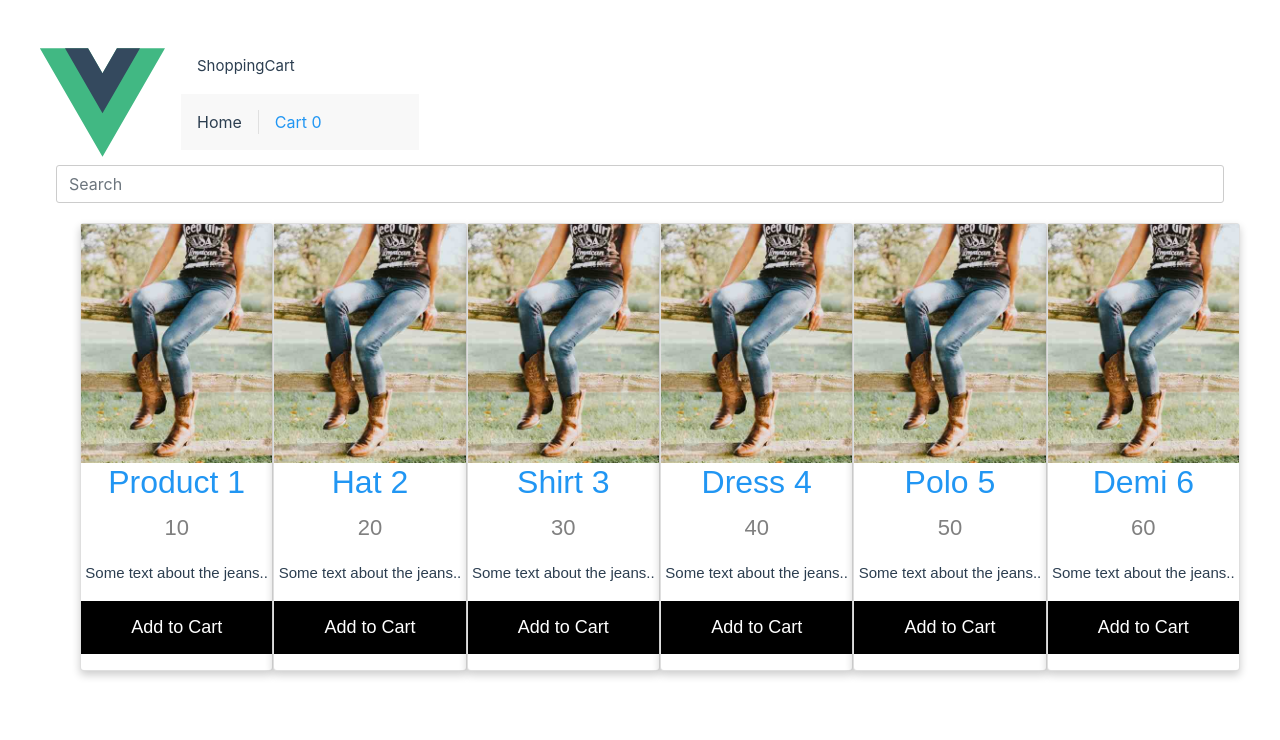
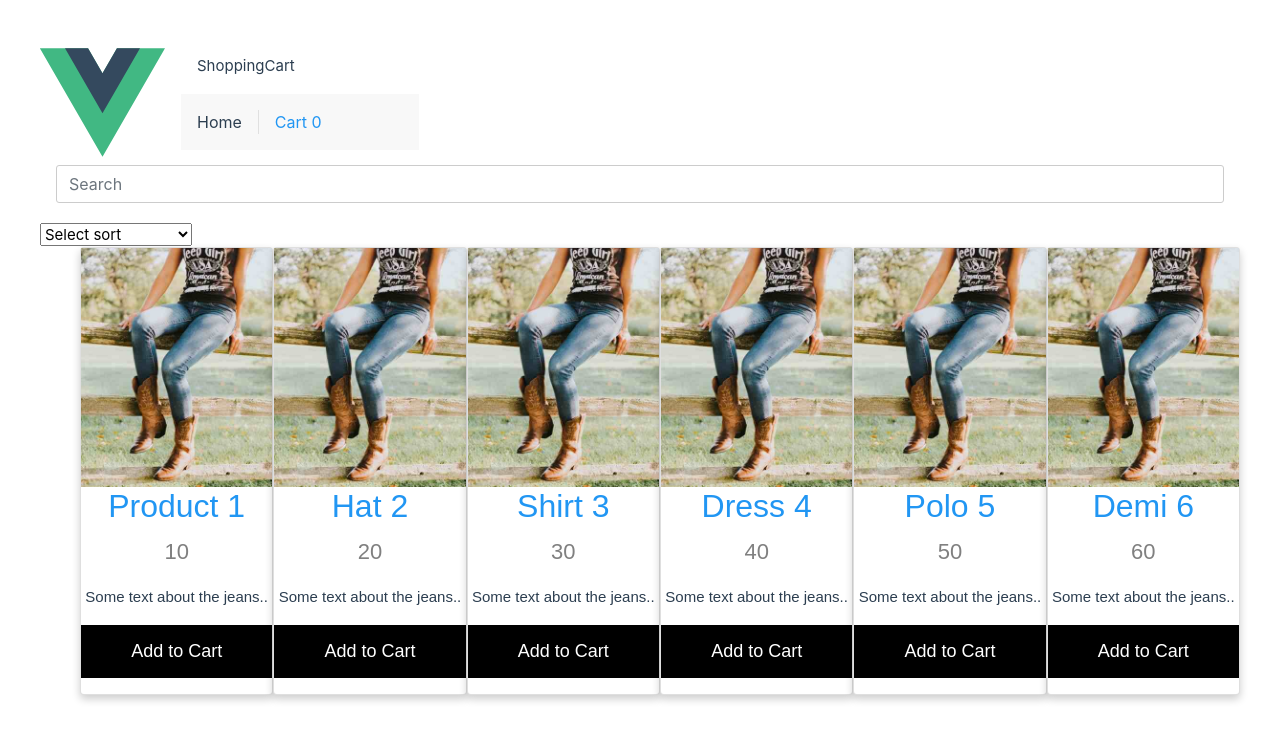
Before and after one commit to truong000/vue_ts_shop, a Vue app: page / in a window 1280 px wide. Shown: the top 740 px of the page. Built offline with nearby package versions, Linux system fonts and the light colour scheme; data requests are answered from the project's data file.

Commit message:
update function sort

```diff
--- a/src/components/ProductList.vue
+++ b/src/components/ProductList.vue
@@ -13,6 +13,22 @@ const { addProductToCart } = useCartStore()
 const isLoading = ref(true)
 const products = ref<Product[]>([])
 const itemSearch = ref('')
+const sortCriteria = ref('')
+
+const changeSort = (sriteria: string) => {
+  sortCriteria.value = sriteria
+}
+const sortedAndFilteredProducts = computed(() => {
+  let result = filteredProducts.value
+
+  if (sortCriteria.value === 'price-asc') {
+    result = result.slice().sort((a, b) => a.price - b.price)
+  } else if (sortCriteria.value === 'price-desc') {
+    result = result.slice().sort((a, b) => b.price - a.price)
+  }
+
+  return result
+})
 const callApiListProduct = async () => {
   try {
     const response = await axios.get(`http://localhost:3000/products`)
@@ -44,12 +60,18 @@ onMounted(async () => {
   <div class="form-group mx-sm-3 mb-2">
     <input type="text" class="form-control" placeholder="Search" v-model="itemSearch" />
   </div>
-
+  <div>
+    <select @change="changeSort($event.target.value)">
+      <option value="">Select sort</option>
+      <option value="price-asc">Price: Low to High</option>
+      <option value="price-desc">Price: High to Low</option>
+    </select>
+  </div>
   <Loading :is-loading="isLoading"></Loading>
   <div v-if="!isLoading">
     <div>
       <ul style="display: inline-flex">
-        <div v-for="item of filteredProducts" :key="item.id">
+        <div v-for="item of sortedAndFilteredProducts" :key="item.id">
           <div class="card">
             <img src="../assets//images/jeans3.jpg" alt="Denim Jeans" style="width: 100%" />
             <h2>
```
